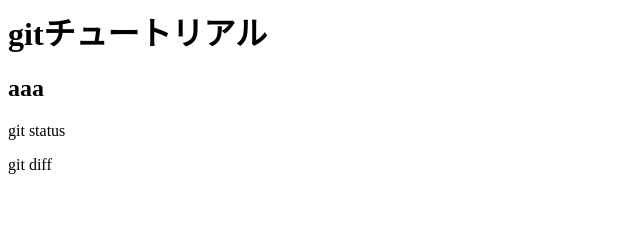
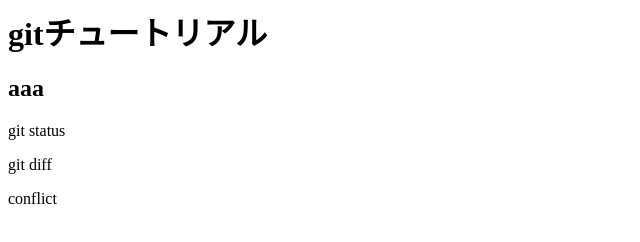
Before and after one commit to ryouya85/git_tutorial_back, a plain HTML site: page index.html in a window 1280 px wide. Shown: the full height of the page, 0-640 px from the left. Drawn offline with Linux system fonts and the light colour scheme.

Commit message:
conflictを追記

```diff
--- a/index.html
+++ b/index.html
@@ -2,3 +2,4 @@
 <h2>aaa</h2>
 <p>git status</p>
 <p>git diff</p>
+<p>conflict
```
